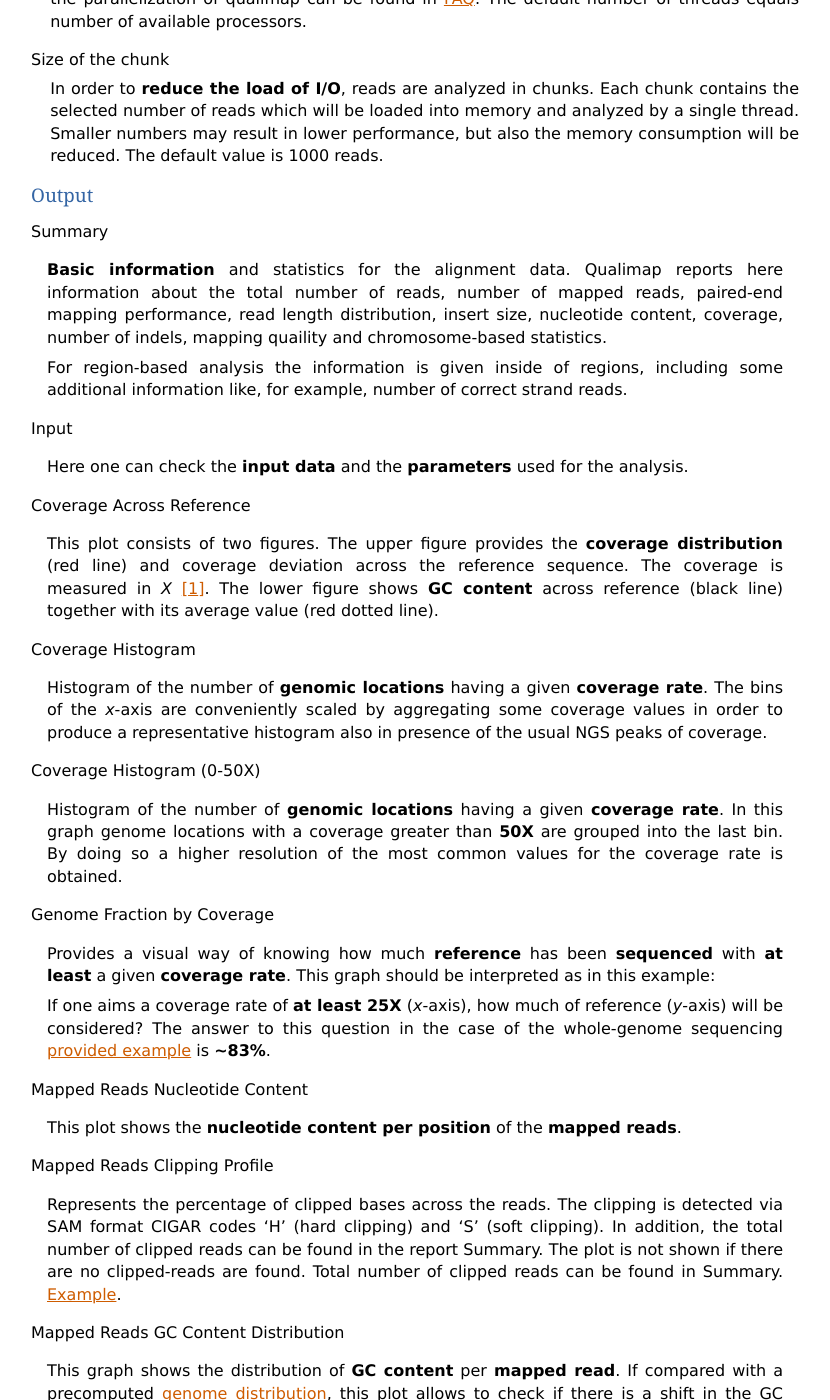
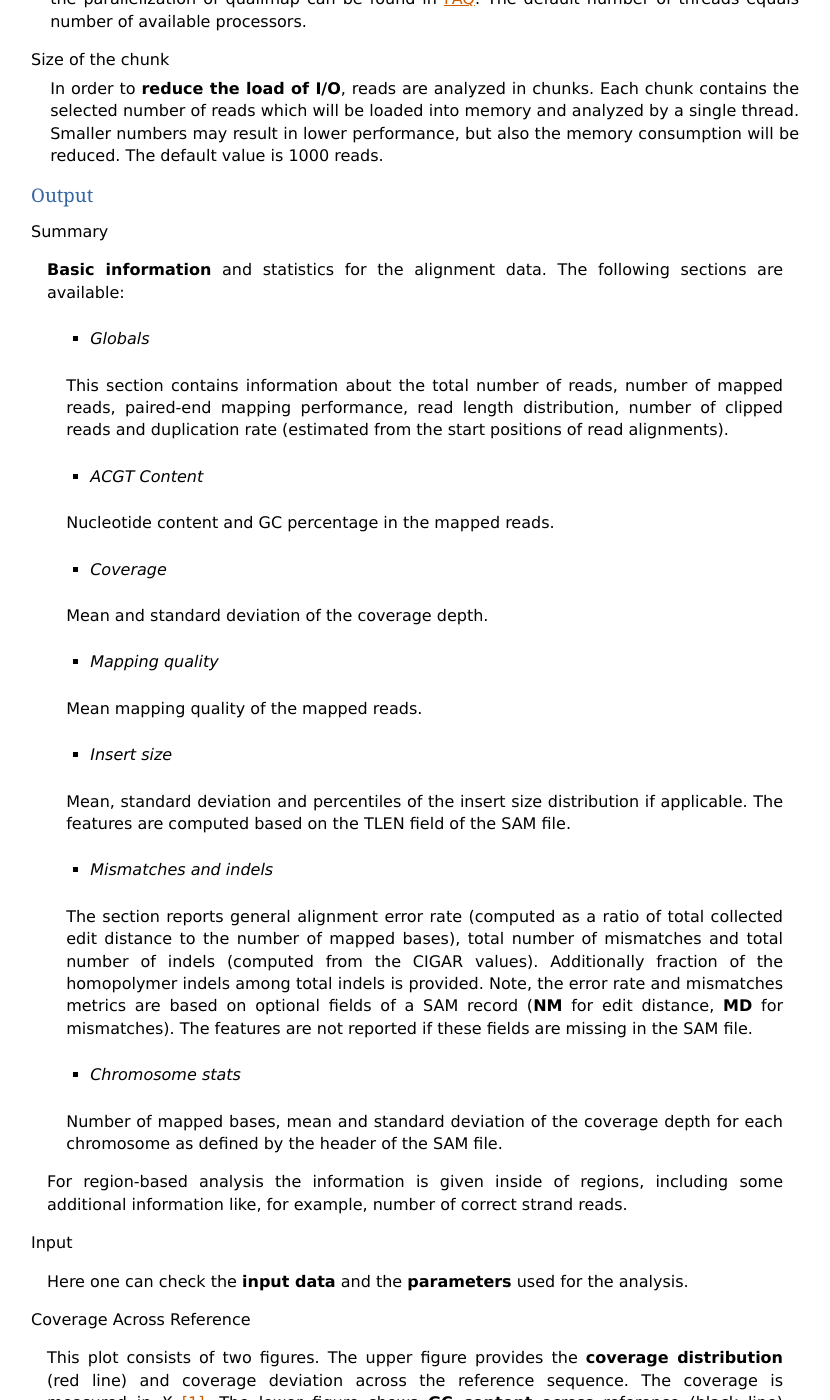
Before and after one commit to scchess/Qualimap, a Sphinx documentation site: the page built from doc/analysis.rst, in a window 1280 px wide and 1400 px high, scrolled down 1927 px. Shown: the whole window, without its empty margins (49-879 px from the left). Built offline with Sphinx 7.4.7, drawn with Linux system fonts in a browser that asks for light colours.

Commit message:
documenation: extend diescription of BamQC summary stats

```diff
--- a/doc/analysis.rst
+++ b/doc/analysis.rst
@@ -82,7 +82,28 @@ Output
 
 :guilabel:`Summary`
 
-  **Basic information** and statistics for the alignment data. Qualimap reports here information about the total number of reads, number of mapped reads, paired-end mapping performance, read length distribution, insert size, nucleotide content, coverage, number of indels, mapping quaility and chromosome-based statistics.
+  **Basic information** and statistics for the alignment data. The following sections are available:
+    * *Globals*
+    This section contains information about the total number of reads, number of mapped reads, paired-end mapping performance, read length distribution, number of clipped reads and duplication rate (estimated from the start positions of read alignments).
+
+    * *ACGT Content*
+    Nucleotide content and GC percentage in the mapped reads.
+
+    * *Coverage*
+    Mean and standard deviation of the coverage depth.
+
+    * *Mapping quality*
+    Mean mapping quality of the mapped reads.
+
+    * *Insert size*
+    Mean, standard deviation and percentiles of the insert size distribution if applicable. The features are computed based on the TLEN field of the SAM file.
+
+    * *Mismatches and indels*
+    The section reports general alignment error rate (computed as a ratio of total collected edit distance to the number of mapped bases), total number of mismatches and total number of indels (computed from the CIGAR values). Additionally fraction of the homopolymer indels among total indels is provided. Note, the error rate and mismatches metrics are based on optional fields of a SAM record (**NM** for edit distance, **MD** for mismatches). The features are not reported if these fields are missing in the SAM file.
+
+    * *Chromosome stats*
+    Number of mapped bases, mean and standard deviation of the coverage depth for each chromosome as defined by the header of the SAM file.
+
 
   For region-based analysis the information is given inside of regions, including some additional information like, for example, number of correct strand reads.
 
```
